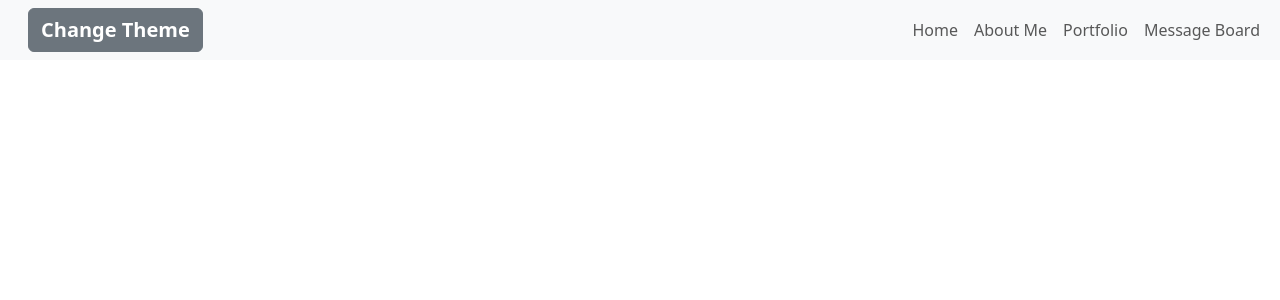
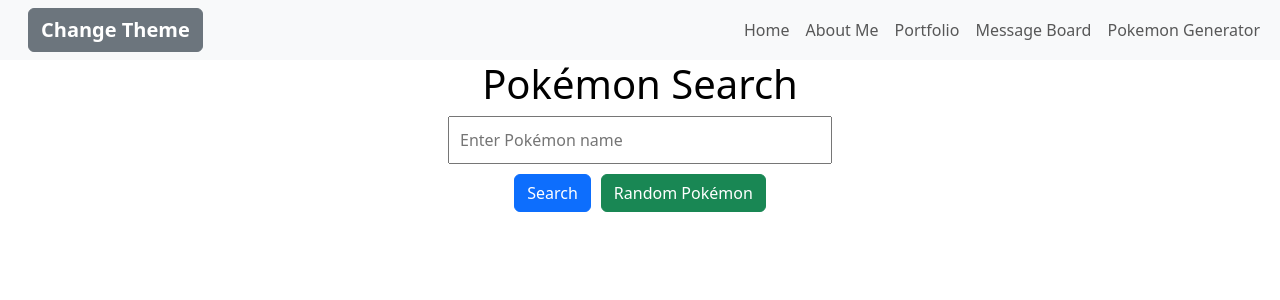
Before and after one commit to AndykingSkywalker/PersonalPortfolio, a React (Create React App) app: page /PokeSearch in a window 1280 px wide. Shown: the top 300 px of the page. Built offline with nearby package versions, Linux system fonts and the light colour scheme.

Commit message:
added pokemon generator

```diff
--- a/src/App.js
+++ b/src/App.js
@@ -12,6 +12,7 @@
 import AboutMe from './Components/About Me/AboutMe';
 import MessageBoard from './Components/Message Board/MessageBoard';
 import EditMessage from './Components/Message Board/EditMessage';
+import PokeSearch from './Components/Pokemon Generator/PokeSearch';
 
 
 function App() {
@@ -23,7 +24,8 @@
           <Route element={<Home />} path="/" />
           <Route element={<AboutMe />} path="/AboutMe" />
           <Route element={<MessageBoard />} path="/MessageBoard" />
-          <Route element={<EditMessage />} path="EditMessage/:id" />
+          <Route element={<EditMessage />} path="/EditMessage/:id" />
+          <Route element={<PokeSearch />} path="/PokeSearch" />
         </Routes>
       </Router>
     </header>
--- a/src/Components/Navbar/Navbar.jsx
+++ b/src/Components/Navbar/Navbar.jsx
@@ -71,6 +71,11 @@
                 Message Board
               </a>
             </li>
+            <li className="nav-item">
+              <a className="nav-link" href="/PokeSearch">
+                Pokemon Generator
+              </a>
+            </li>
             <li className="nav-item"></li>
           </ul>
         </div>
--- /dev/null
+++ b/src/Components/Pokemon Generator/PokeSearch.jsx
@@ -0,0 +1,62 @@
+import React, { useState } from 'react';
+import axios from 'axios';
+
+const PokeSearch = () => {
+  const [pokemonName, setPokemonName] = useState('');
+  const [pokemonData, setPokemonData] = useState(null);
+  const [error, setError] = useState('');
+
+  const handleSearch = async () => {
+    try {
+      const response = await axios.get(`https://pokeapi.co/api/v2/pokemon/${pokemonName.toLowerCase()}`);
+      setPokemonData(response.data);
+      setError('');
+    } catch (err) {
+      setPokemonData(null);
+      setError('Pokemon not found!');
+    }
+  };
+
+  const handleRandom = async () => {
+    try {
+      const randomId = Math.floor(Math.random() * 898) + 1; // There are currently 898 Pokémon
+      const response = await axios.get(`https://pokeapi.co/api/v2/pokemon/${randomId}`);
+      setPokemonData(response.data);
+      setError('');
+    } catch (err) {
+      setPokemonData(null);
+      setError('Error while fetching random Pokémon!');
+    }
+  };
+
+  return (
+    <div style={{ textAlign: 'center', margin: 'auto', width: '50%' }}>
+      <h1>Pokémon Search</h1>
+      <input
+        type="text"
+        value={pokemonName}
+        onChange={(e) => setPokemonName(e.target.value)}
+        placeholder="Enter Pokémon name"
+        style={{ width: '60%', padding: '10px', marginBottom: '10px' }}
+      />
+      <br />
+      <button className='btn btn-primary' onClick={handleSearch} style={{ marginRight: '10px' }}>Search</button>
+      <button className='btn btn-success ' onClick={handleRandom}>Random Pokémon</button>
+      {error && <p style={{ color: 'red' }}>{error}</p>}
+      {pokemonData && (
+        <div style={{ border: '1px solid #ccc', borderRadius: '5px', padding: '20px', marginTop: '20px' }}>
+          <h2>{pokemonData.name}</h2>
+          <img src={pokemonData.sprites.front_default} alt={pokemonData.name} style={{ marginBottom: '10px' }} />
+          <h3>Abilities:</h3>
+          <ul style={{ listStyleType: 'none', padding: 0 }}>
+            {pokemonData.abilities.map((ability, index) => (
+              <li key={index}>{ability.ability.name}</li>
+            ))}
+          </ul>
+        </div>
+      )}
+    </div>
+  );
+};
+
+export default PokeSearch;
```
